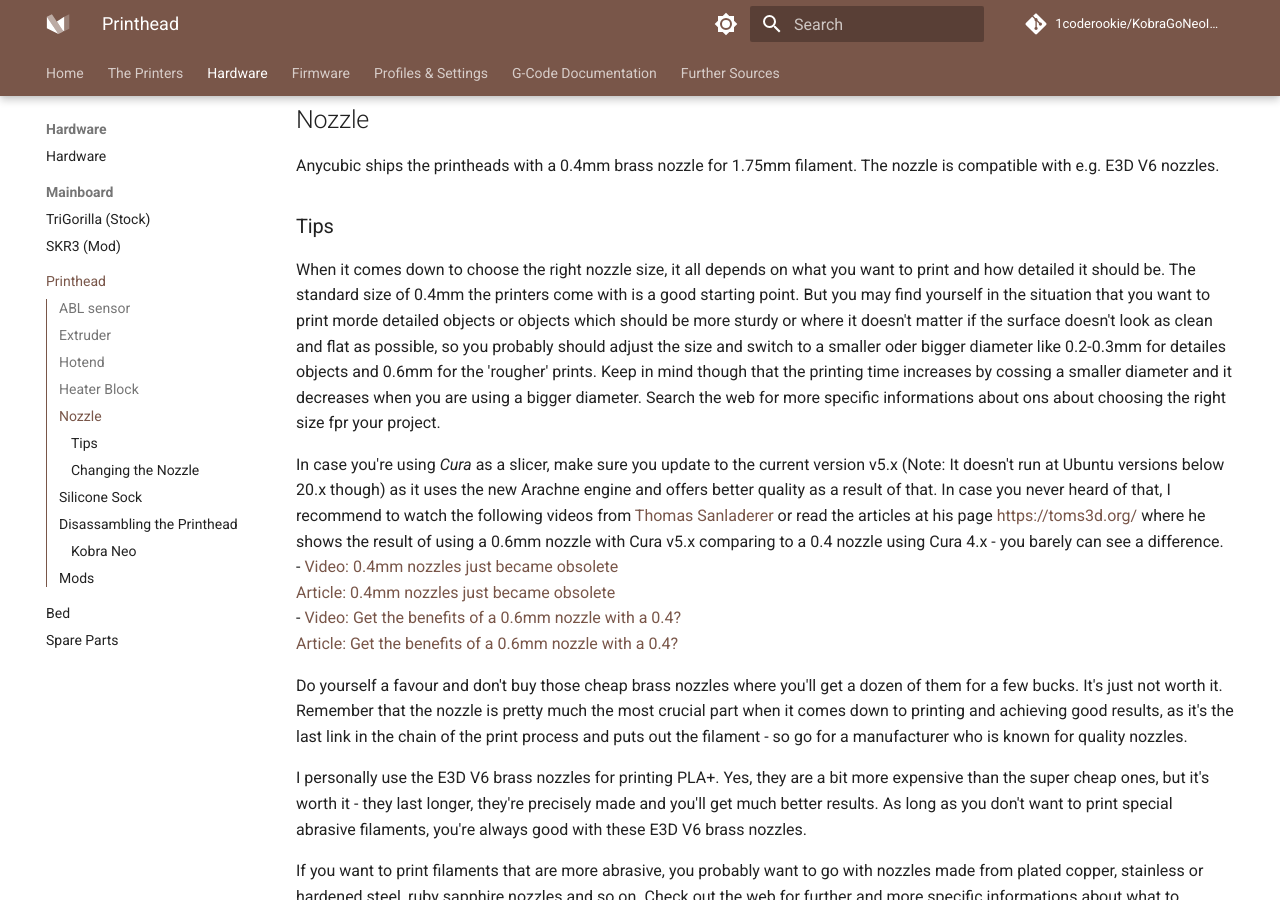
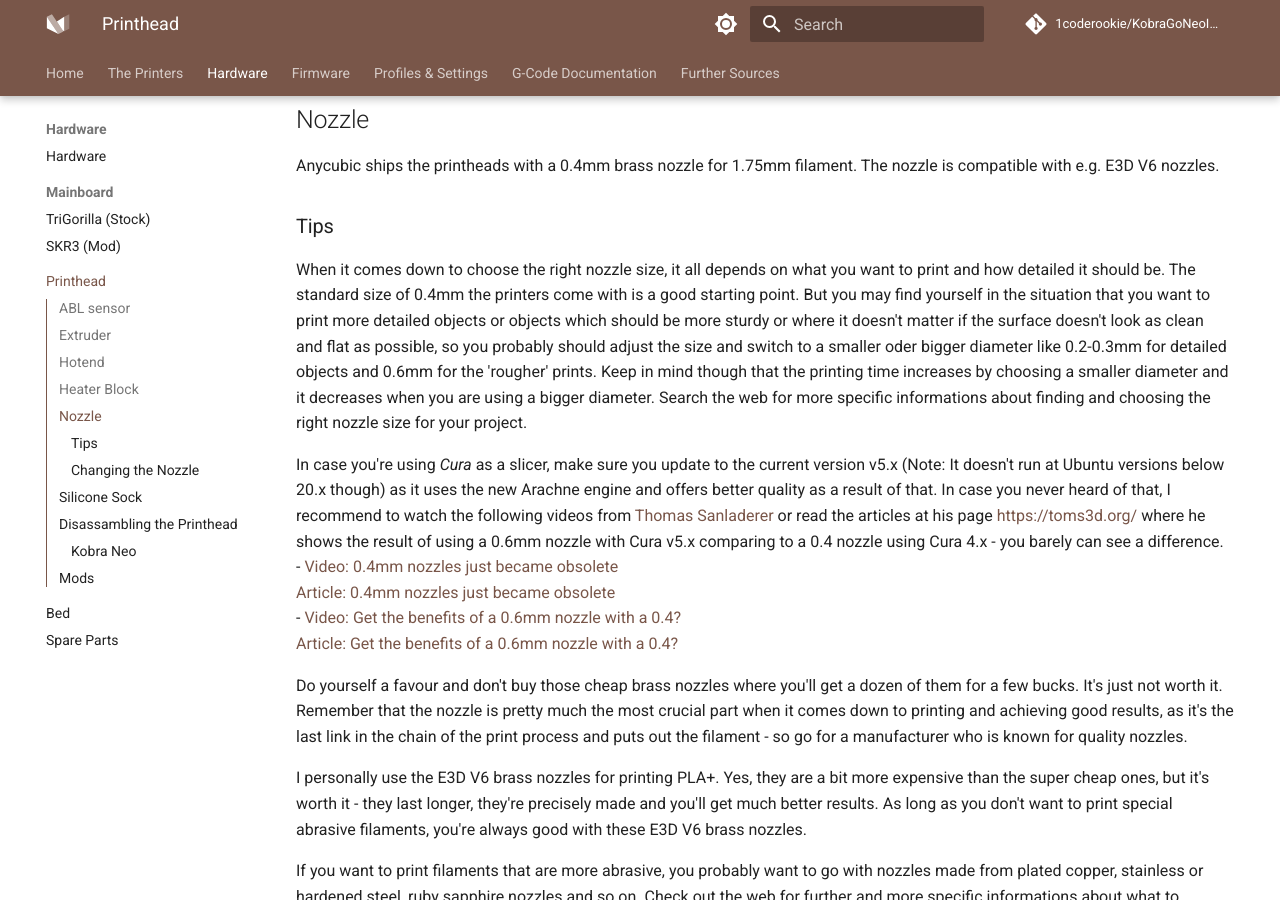
Before and after one commit to 1coderookie/KobraGoNeoInsights, an MkDocs documentation site: the page built from docs/hardware/printhead.md, in a window 1280 px wide and 900 px high, scrolled down 3140 px. Built offline with MkDocs 1.6.1 and Material for MkDocs 9.7.7, drawn with Linux system fonts in a browser that asks for light colours; comment, search, counter and statistics services are not loaded.

Commit message:
Update printhead.md

```diff
--- a/docs/hardware/printhead.md
+++ b/docs/hardware/printhead.md
@@ -43,7 +43,7 @@
 
 ### Tips
 
-When it comes down to choose the right nozzle size, it all depends on what you want to print and how detailed it should be. The standard size of 0.4mm the printers come with is a good starting point. But you may find yourself in the situation that you want to print morde detailed objects or objects which should be more sturdy or where it doesn't matter if the surface doesn't look as clean and flat as possible, so you probably should adjust the size and switch to a smaller oder bigger diameter like 0.2-0.3mm for detailes objects and 0.6mm for the 'rougher' prints. Keep in mind though that the printing time increases by cossing a smaller diameter and it decreases when you are using a bigger diameter. Search the web for more specific informations about ons about choosing the right size fpr your project.
+When it comes down to choose the right nozzle size, it all depends on what you want to print and how detailed it should be. The standard size of 0.4mm the printers come with is a good starting point. But you may find yourself in the situation that you want to print more detailed objects or objects which should be more sturdy or where it doesn't matter if the surface doesn't look as clean and flat as possible, so you probably should adjust the size and switch to a smaller oder bigger diameter like 0.2-0.3mm for detailed objects and 0.6mm for the 'rougher' prints. Keep in mind though that the printing time increases by choosing a smaller diameter and it decreases when you are using a bigger diameter. Search the web for more specific informations about finding and choosing the right nozzle size for your project.
 
 In case you're using *Cura* as a slicer, make sure you update to the current version v5.x (Note: It doesn't run at Ubuntu versions below 20.x though) as it uses the new Arachne engine and offers better quality as a result of that. In case you never heard of that, I recommend to watch the following videos from [Thomas Sanladerer](https://www.youtube.com/channel/UCb8Rde3uRL1ohROUVg46h1A) or read the articles at his page [https://toms3d.org/](https://toms3d.org/) where he shows the result of using a 0.6mm nozzle with Cura v5.x comparing to a 0.4 nozzle using Cura 4.x - you barely can see a difference.
 - [Video: 0.4mm nozzles just became obsolete](https://www.youtube.com/watch?v=WgXM2zPusXo)
```
